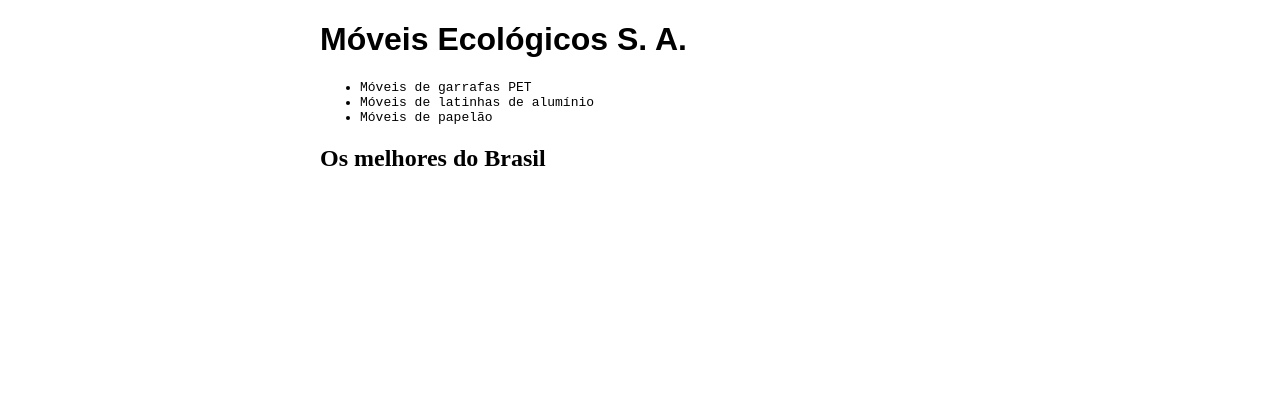
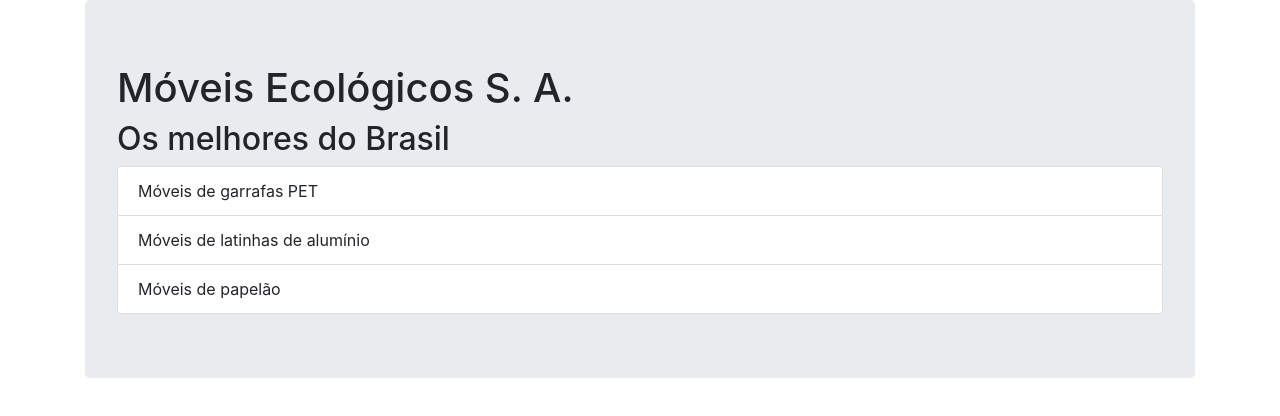
Before and after one commit to EdionesSilva/Projetos-didaticos, a plain HTML site: page Moveis/index.html in a window 1280 px wide. Drawn offline with nearby package versions, Linux system fonts and the light colour scheme.

Commit message:
Adicionando Bootstrap

```diff
--- a/Moveis/index.html
+++ b/Moveis/index.html
@@ -5,20 +5,24 @@
         <!-- tags meta e title -->
         <meta charset="UTF-8">
         <meta name="viewport" content="width=device-width, initial-scale=1.0">
-        <link rel="stylesheet" href="CSS/style.css">
+        <link rel="stylesheet" href="https://cdn.jsdelivr.net/npm/bootstrap@4.6.2/dist/css/bootstrap.min.css">
         <script src=js/principal.js></script>
         <title>Móveis Ecológicos</title>
     </head>
 <!-- Restante do arquivo -->
     <body>
         <body unload="trocarBanner();">
-        <h1>Móveis Ecológicos S. A.</h1>
-        <ul>
-            <li>Móveis de garrafas PET</li>
-            <li>Móveis de latinhas de alumínio</li>
-            <li>Móveis de papelão</li>
-        </ul>
-        <!-- tag h1 -->
-        <h2 id="mensagem"></h2>
+            <div class="container">
+                <div class="jumbotron">
+                    <!-- tag h1 -->
+                    <h1>Móveis Ecológicos S. A.</h1>
+                    <h2 id="mensagem"></h2>
+                    <ul class="list-group">
+                        <li class="list-group-item">Móveis de garrafas PET</li>
+                        <li class="list-group-item">Móveis de latinhas de alumínio</li>
+                        <li class="list-group-item">Móveis de papelão</li>
+                    </ul>
+                </div>
+            </div>
     </body>
 </html>
```
